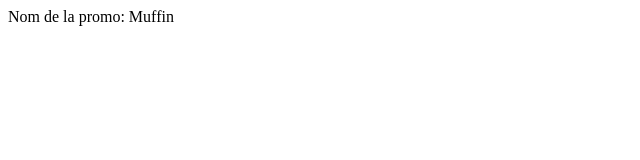
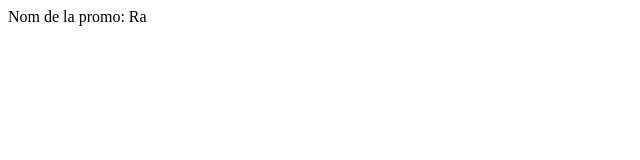
Before and after one commit to st0ffle/Demo-Vercel, a plain HTML site: page index.html in a window 1280 px wide. Shown: the full height of the page, 0-640 px from the left. Drawn offline with Linux system fonts and the light colour scheme.

Commit message:
change promo name

```diff
--- a/index.html
+++ b/index.html
@@ -9,7 +9,7 @@
 </head>
 
 <body>
-    Nom de la promo: Muffin
+    Nom de la promo: Ra
 </body>
 
 </html>
```
